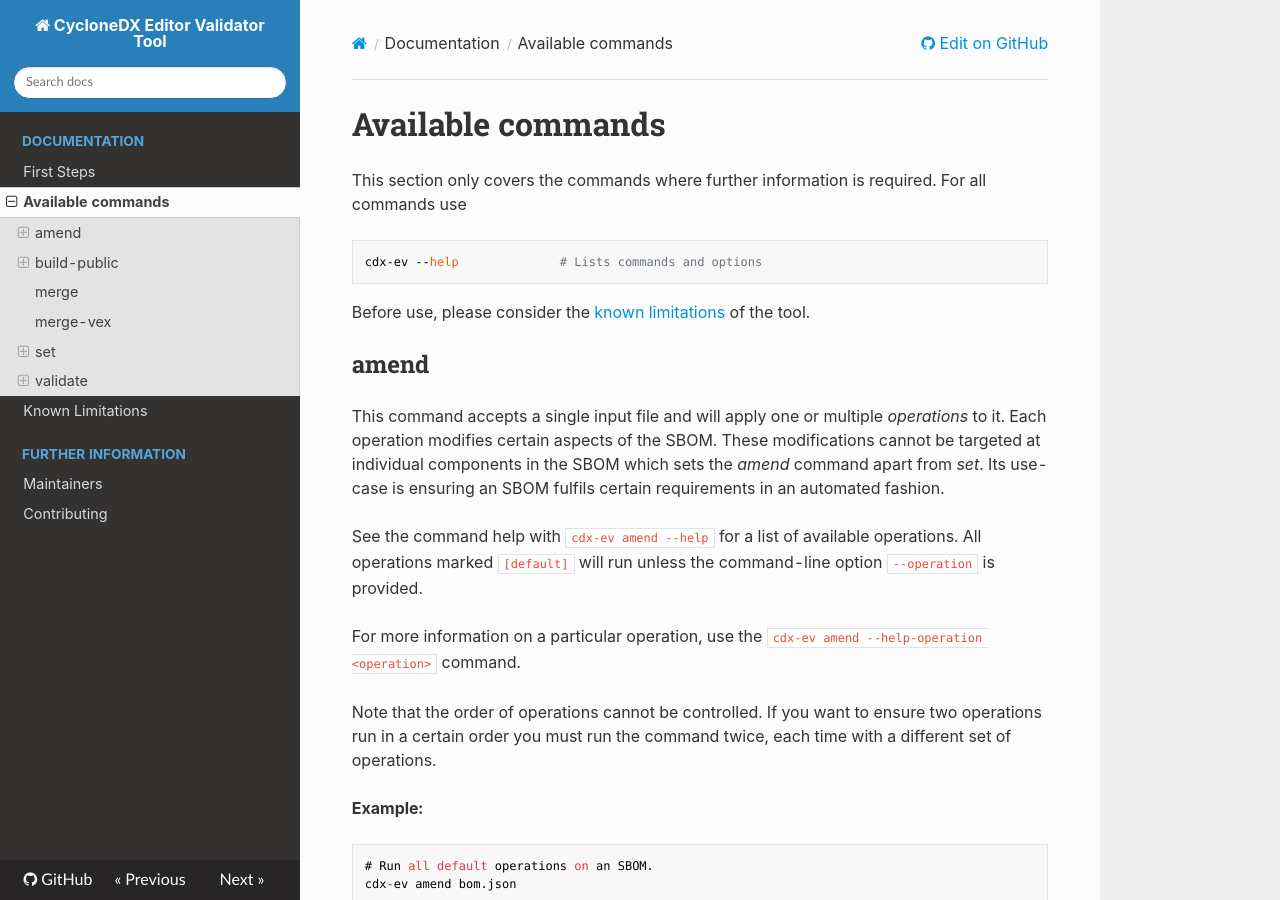
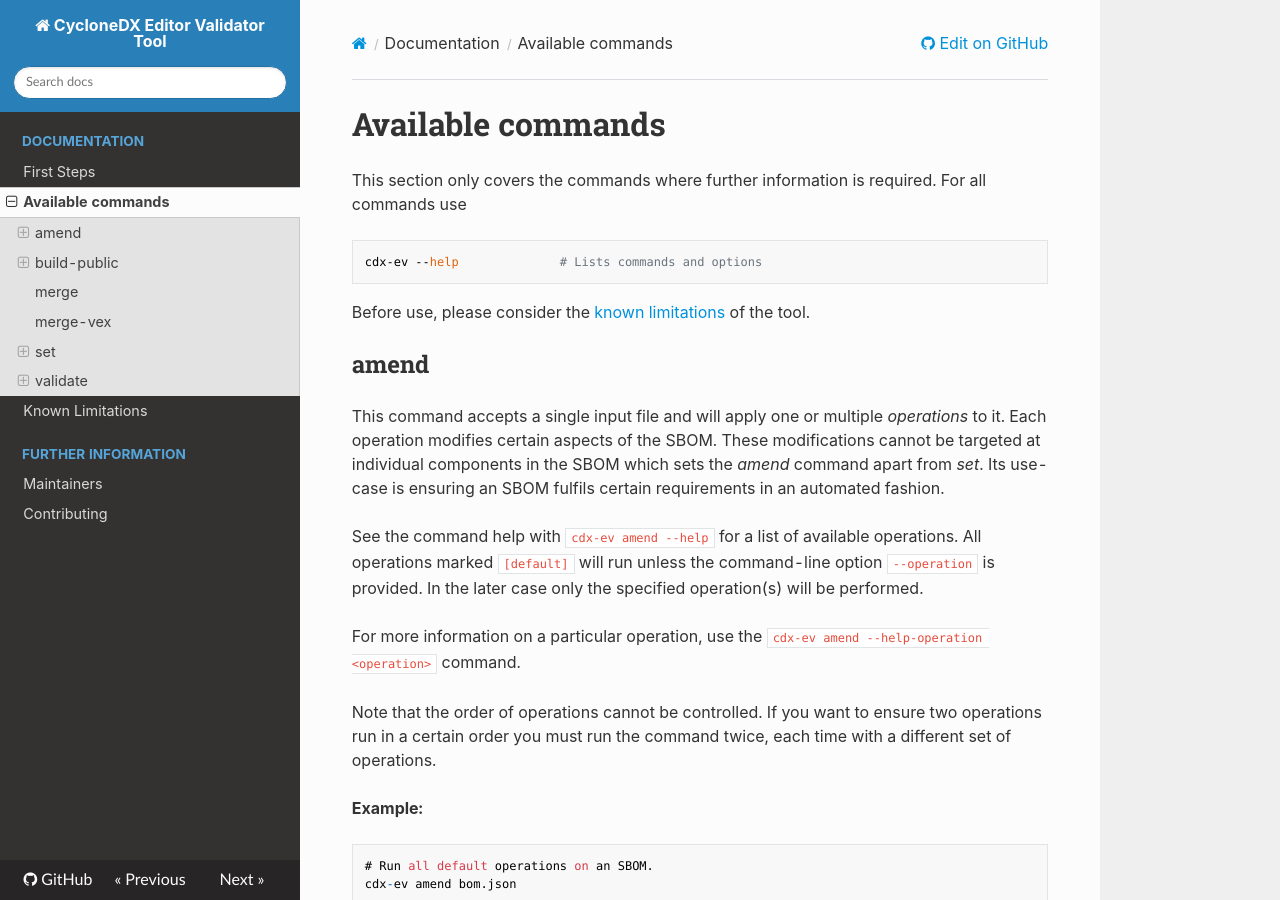
Before and after one commit to Festo-se/cyclonedx-editor-validator, an MkDocs documentation site: the page built from docs/available_commands.md, in a window 1280 px wide and 900 px high. Built offline with MkDocs 1.6.1, drawn with Linux system fonts in a browser that asks for light colours; nearby versions of some CDN libraries; some web fonts are replaced.

Commit message:
docs: clarify use of operations

```diff
--- a/docs/available_commands.md
+++ b/docs/available_commands.md
@@ -10,7 +10,7 @@
 
 This command accepts a single input file and will apply one or multiple *operations* to it. Each operation modifies certain aspects of the SBOM. These modifications cannot be targeted at individual components in the SBOM which sets the *amend* command apart from *set*. Its use-case is ensuring an SBOM fulfils certain requirements in an automated fashion.
 
-See the command help with `cdx-ev amend --help` for a list of available operations. All operations marked `[default]` will run unless the command-line option `--operation` is provided.
+See the command help with `cdx-ev amend --help` for a list of available operations. All operations marked `[default]` will run unless the command-line option `--operation` is provided. In the later case only the specified operation(s) will be performed.
 
 For more information on a particular operation, use the `cdx-ev amend --help-operation <operation>` command.
 
```
